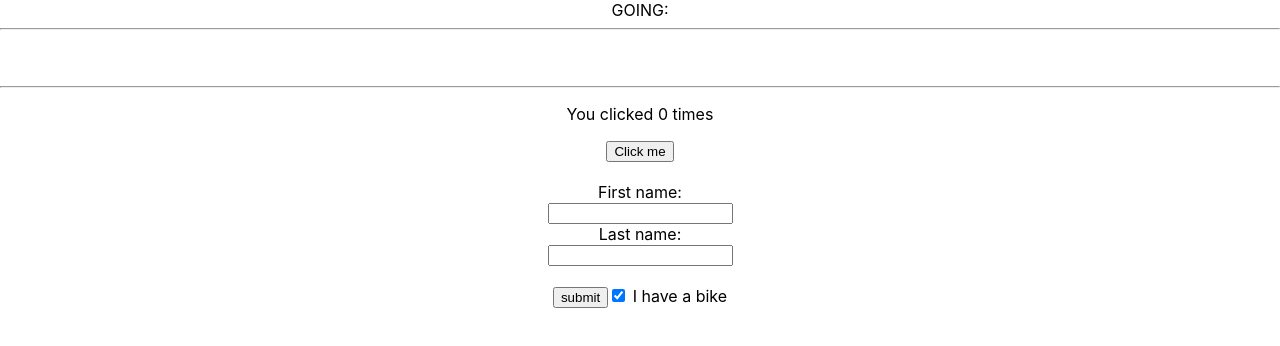
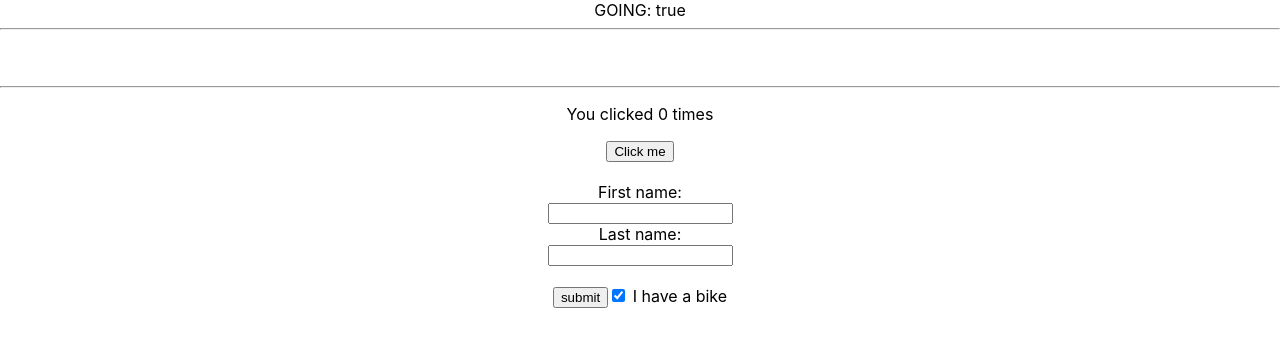
Before and after one commit to code-in-time/reactform, a React (Create React App) app: page / in a window 1280 px wide. Shown: the top 346 px of the page. Built offline with nearby package versions, Linux system fonts and the light colour scheme.

Commit message:
check box

```diff
--- a/package.json
+++ b/package.json
@@ -8,6 +8,7 @@
     "@testing-library/user-event": "^13.5.0",
     "react": "^18.2.0",
     "react-dom": "^18.2.0",
+    "react-router-dom": "^6.4.3",
     "react-scripts": "5.0.1",
     "web-vitals": "^2.1.4"
   },
--- a/src/myForm.js
+++ b/src/myForm.js
@@ -16,7 +16,7 @@ export default function MyForm() {
 
   return (
     <div>
-      GOING: {going}
+      GOING: {going.toString()}
 
       <hr />
       {fname} <br />
@@ -35,7 +35,7 @@ export default function MyForm() {
           <input type="text" id="lname" name="lname" value={lname}  onChange={event => setLname(event.target.value)}/><br /><br />
           <input type="button" value="submit" onClick={() => console.log(`You clicked ${count} times ${fname} ${lname}`)}/>
           {/* // fix the checkbox */}
-          <input type="checkbox" id="vehicle1" name="vehicle1" checked={going} onChange={event => setGoing(event.target.checked)} />
+          <input type="checkbox" id="vehicle1" name="vehicle1" checked={going} onChange={event => console.log(event.target.checked)} onClick={() => setGoing(!going)} />
           <label htmlFor="vehicle1"> I have a bike</label><br/><br/>
       {/* </form> */}
     </div>
```
Also changed, not shown: 1 other file (tests, documents, lock files or other folders).
